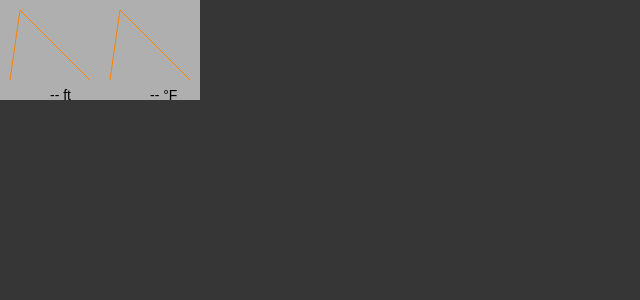
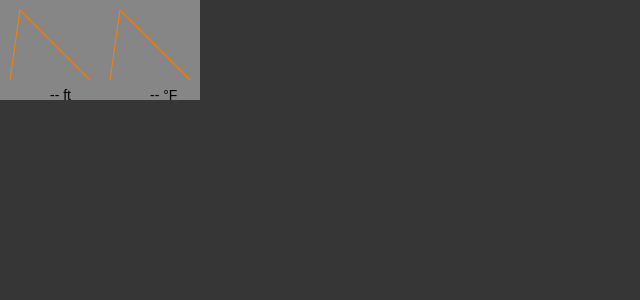
Before and after one commit to gizmo-cda/g2x-submarine-v2, a React (Create React App) app in the folder web-react/: page / in a window 1280 px wide. Shown: the top 300 px of the page, without its empty margins (0-640 px from the left). Built offline with nearby package versions, Linux system fonts and the light colour scheme.

Commit message:
Separate background ghosting into its own component

```diff
--- /dev/null
+++ b/web-react/src/components/Background.js
@@ -0,0 +1,19 @@
+import React from 'react';
+
+class Background extends React.Component {
+	static defaultProps = {
+        color: "rgb(255,255,255)",
+        opacity: 0.4,
+    };
+
+	render() {
+		let color = this.props.color;
+		let opacity = this.props.opacity;
+
+		return (
+			<rect width="100%" height="100%" fill={color} fillOpacity={opacity}/>
+		)
+	}
+}
+
+export default Background;
--- a/web-react/src/components/LineChart.js
+++ b/web-react/src/components/LineChart.js
@@ -1,4 +1,5 @@
 import React from 'react';
+import Background from './Background'
 import Label from './Label';
 
 class LineChart extends React.Component {
@@ -7,8 +8,6 @@ class LineChart extends React.Component {
         y: 10,
         width: 100,
         height: 100,
-        background_color: "rgb(255,255,255)",
-        background_opacity: 0.6,
         padding: 10,
         data: [],
         path_color: "rgb(255,128,0)",
@@ -20,8 +19,6 @@ class LineChart extends React.Component {
             y                  = this.props.y,
             width              = this.props.width,
             height             = this.props.height,
-            background_color   = this.props.background_color,
-            background_opacity = this.props.background_opacity,
             data               = this.props.data,
             path_color         = this.props.path_color,
             label_text         = this.props.label;
@@ -34,7 +31,7 @@ class LineChart extends React.Component {
 
         return (
             <svg x={x} y={y} width={width} height={height}>
-                <rect width="100%" height="100%" fill={background_color} fillOpacity={background_opacity} />
+                <Background />
                 <path d={path_string} stroke={path_color} fill="none" />
                 <Label x={width * 0.5} y={height} alignment="center">{label_text}</Label>
             </svg>
```
